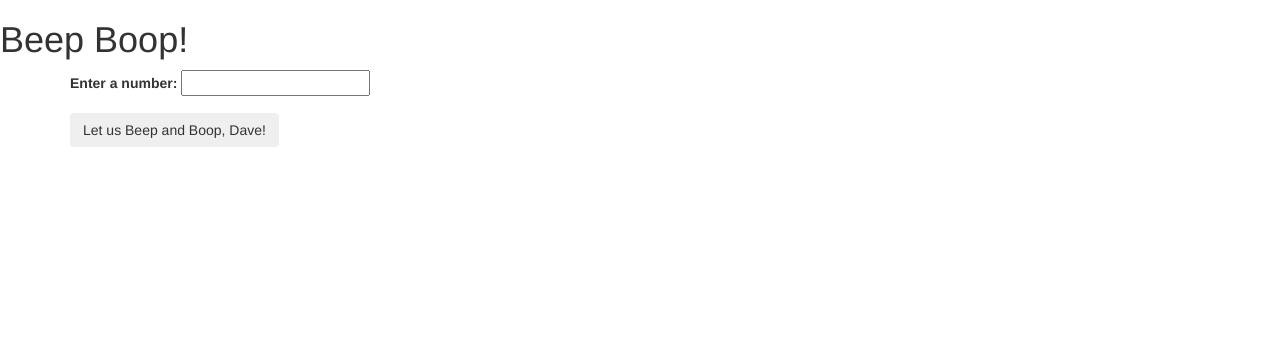
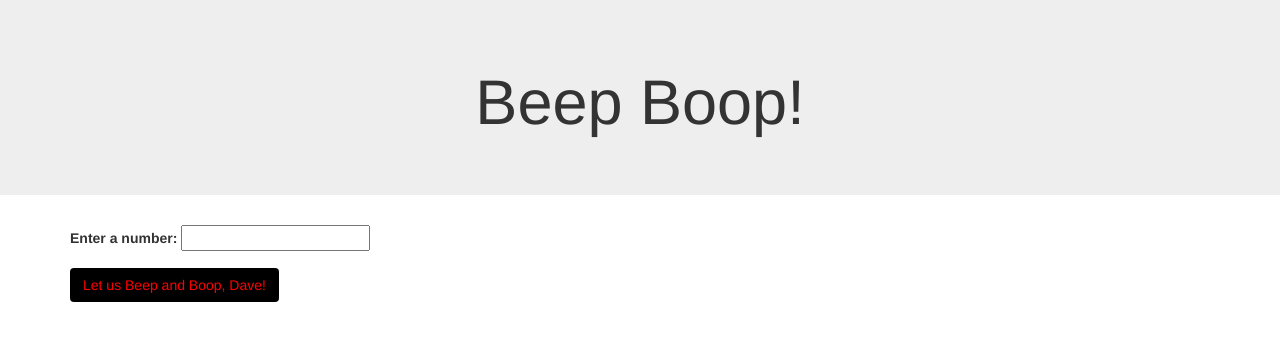
Before and after one commit to tfirman/BeepBoop, a plain HTML site: page index.html in a window 1280 px wide. Drawn offline with Linux system fonts and the light colour scheme.

Commit message:
style page with css

```diff
--- a/css/styles.css
+++ b/css/styles.css
@@ -2,3 +2,14 @@
   display: none;
   white-space: pre-line;
 }
+.btn {
+  color: red;
+  background-color: black;
+}
+.btn:hover {
+  color: pink;
+  background-color: black;
+}
+h1 {
+  text-align: center;
+}
--- a/index.html
+++ b/index.html
@@ -8,7 +8,9 @@
     <title>Beep Boop!</title>
   </head>
   <body>
-    <h1>Beep Boop!</h1>
+    <div class="jumbotron">
+      <h1>Beep Boop!</h1>
+    </div>
     <div class="container">
       <form id="input-form">
 
--- a/js/scripts.js
+++ b/js/scripts.js
@@ -3,6 +3,9 @@
 var beepBoop = function (lOut) {
   if (isNaN(lOut)) {
     alert ("Please input a number, Dave!");
+    return '';
+  } else if (lOut < 0) {
+    alert ("Please input a non-negative number, Dave!");
     return '';
   };
   var outString = ''
```
Also changed, not shown: 1 other file.
